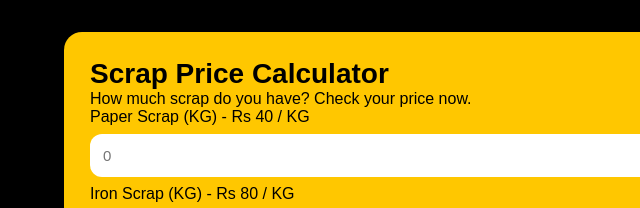
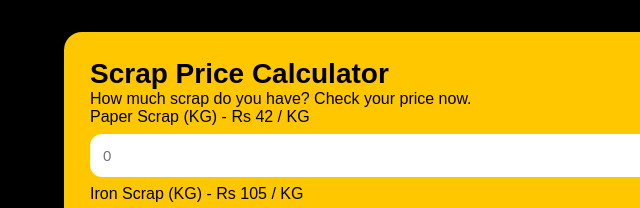
Before and after one commit to Halaenterprises/halaenterprises.github.io, a plain HTML site: page index.html in a window 1280 px wide. Shown: the part 1100-1308 px from the top of the page, 0-640 px from the left. Drawn offline with Linux system fonts and the light colour scheme.

Commit message:
Update index.html

```diff
--- a/index.html
+++ b/index.html
@@ -85,9 +85,9 @@ footer{text-align:center;padding:20px;color:#FFC700;font-size:13px;border-top:1p
 <div class="calc">
 <h2>Scrap Price Calculator</h2>
 <p>How much scrap do you have? Check your price now.</p>
-<label>Paper Scrap (KG) - Rs 40 / KG</label>
+<label>Paper Scrap (KG) - Rs 42 / KG</label>
 <input type="number" id="paper" placeholder="0" oninput="calc()">
-<label>Iron Scrap (KG) - Rs 80 / KG</label>
+<label>Iron Scrap (KG) - Rs 105 / KG</label>
 <input type="number" id="iron" placeholder="0" oninput="calc()">
 <div id="result">Total: Rs 0</div>
 <button class="btn-black" onclick="sendCalc()">Send This On WhatsApp</button>
```
